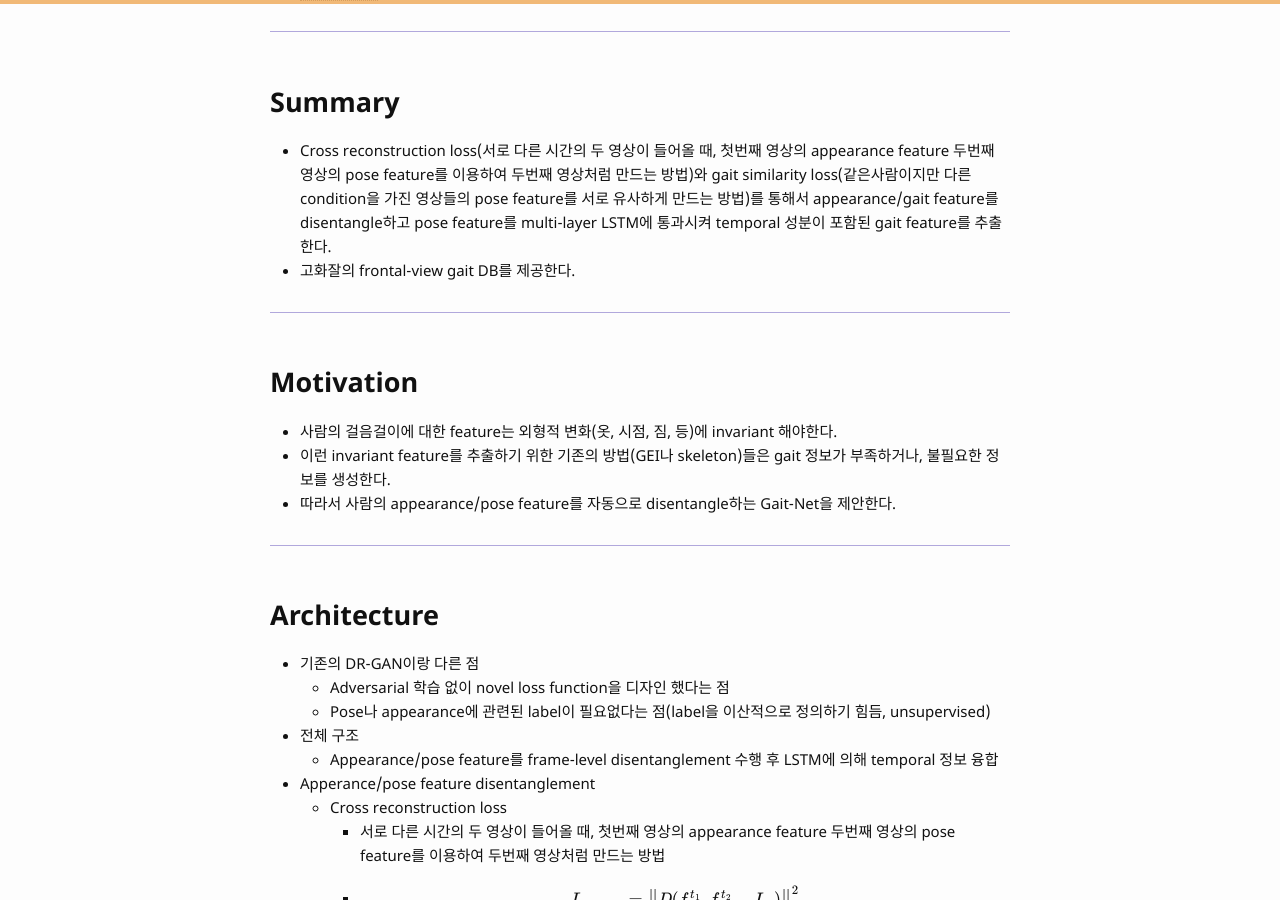
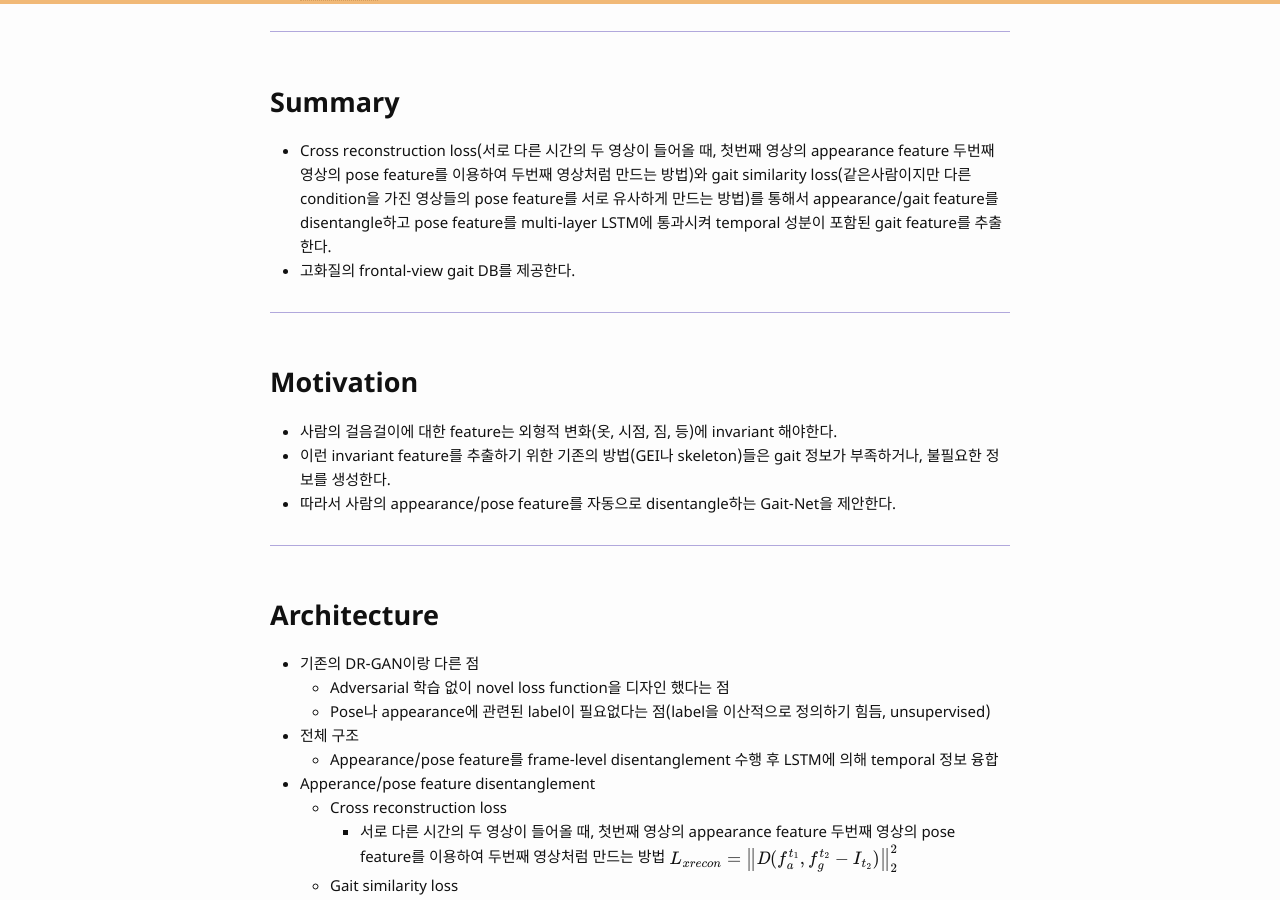
Before and after one commit to bismex/bismex.github.io, a Jekyll site: the page built from _posts/2019-05-27-GAITNET.md, in a window 1280 px wide and 900 px high, scrolled down 490 px. Built offline with Jekyll 4.4.1, drawn with Linux system fonts in a browser that asks for light colours; formulas are drawn with MathJax 3.

Commit message:
Update 2019-05-27-GAITNET.md

```diff
--- a/_posts/2019-05-27-GAITNET.md
+++ b/_posts/2019-05-27-GAITNET.md
@@ -20,7 +20,7 @@ tags: CV autoencoder recognition disentangled unsupervised
 ## Summary
 
 - Cross reconstruction loss(서로 다른 시간의 두 영상이 들어올 때, 첫번째 영상의 appearance feature 두번째 영상의 pose feature를 이용하여 두번째 영상처럼 만드는 방법)와 gait similarity loss(같은사람이지만 다른 condition을 가진 영상들의 pose feature를 서로 유사하게 만드는 방법)를 통해서 appearance/gait feature를 disentangle하고 pose feature를 multi-layer LSTM에 통과시켜 temporal 성분이 포함된 gait feature를 추출한다.
-- 고화잘의 frontal-view gait DB를 제공한다.
+- 고화질의 frontal-view gait DB를 제공한다.
 
 ---
 
@@ -42,7 +42,7 @@ tags: CV autoencoder recognition disentangled unsupervised
 - Apperance/pose feature disentanglement
   - Cross reconstruction loss
     - 서로 다른 시간의 두 영상이 들어올 때, 첫번째 영상의 appearance feature 두번째 영상의 pose feature를 이용하여 두번째 영상처럼 만드는 방법
-    - $$
+      $$
       \begin{aligned}
       L_{xrecon} = \left \| \mathit{D} (f^{t_1}_a, f^{t_2}_g - I_{t_2}) \right \|^2_2
       \end{aligned}
```
